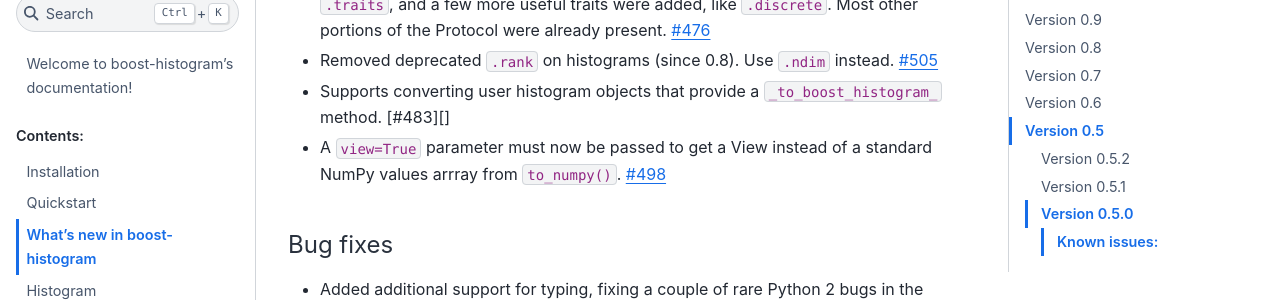
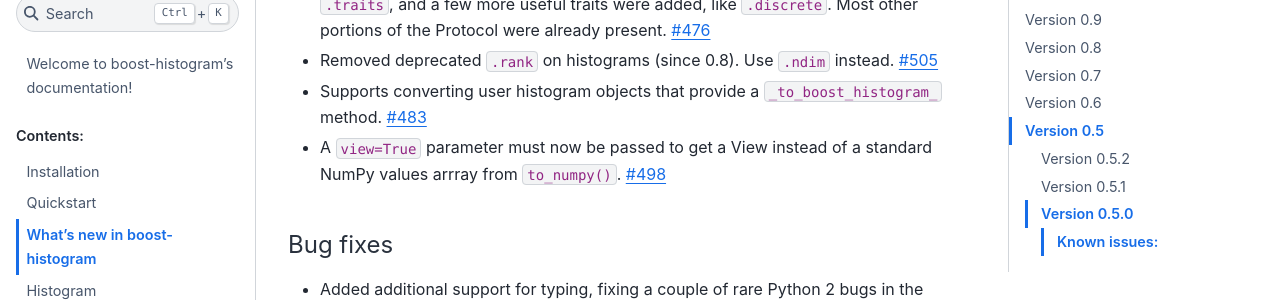
Before and after one commit to scikit-hep/boost-histogram, a Sphinx documentation site: the page built from docs/CHANGELOG.md, in a window 1280 px wide and 900 px high, scrolled down 395 px. Shown: the part 153-453 px from the top of the window. Built offline with Sphinx 7.4.7 and the Sphinx Book theme 1.1.4, drawn with Linux system fonts in a browser that asks for light colours; pages that are not in the unit, such as notebooks, are missing from menus; part of the change alters nothing that is shown.

```diff
--- a/docs/CHANGELOG.md
+++ b/docs/CHANGELOG.md
@@ -36,6 +36,7 @@ Python 2, and mostly equivalent in API to 1.0.
 
 [#474]: https://github.com/scikit-hep/boost-histogram/pull/474
 [#476]: https://github.com/scikit-hep/boost-histogram/pull/476
+[#483]: https://github.com/scikit-hep/boost-histogram/pull/483
 [#493]: https://github.com/scikit-hep/boost-histogram/pull/493
 [#495]: https://github.com/scikit-hep/boost-histogram/pull/495
 [#498]: https://github.com/scikit-hep/boost-histogram/pull/498
```
